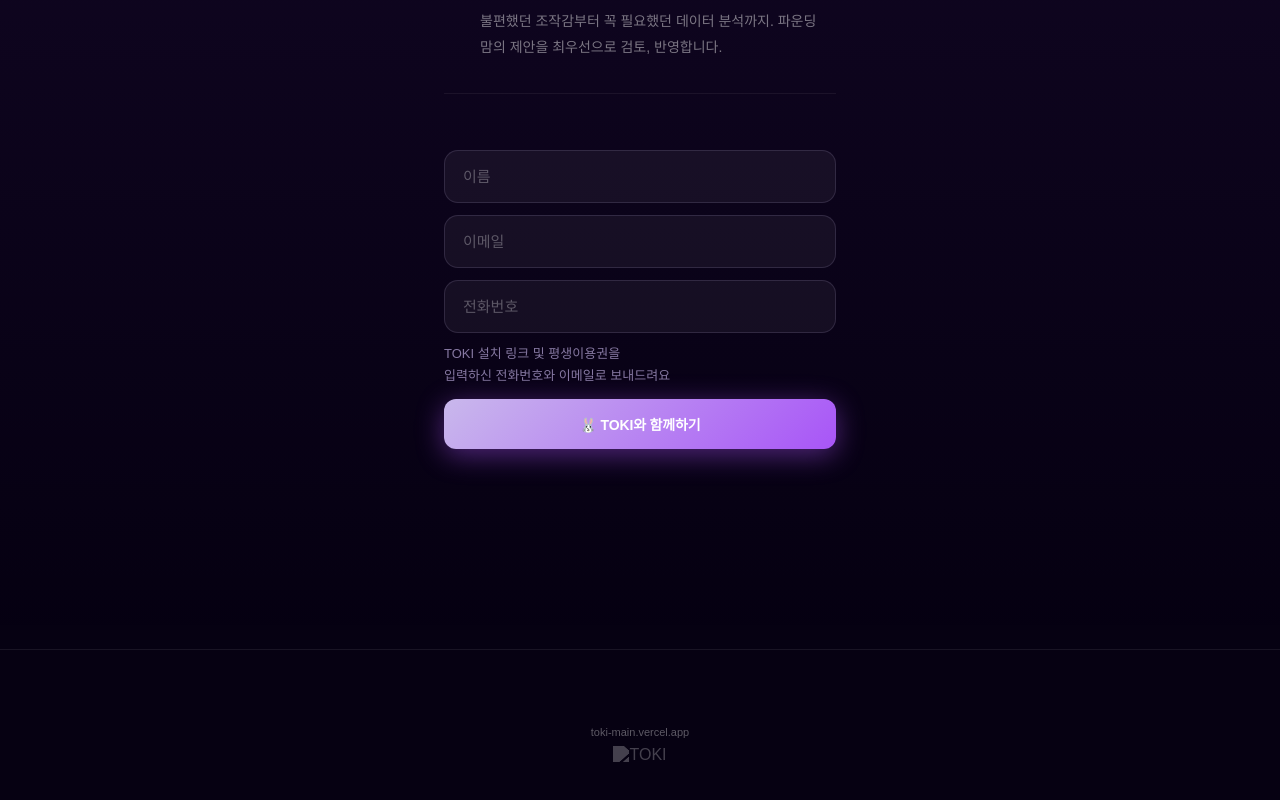
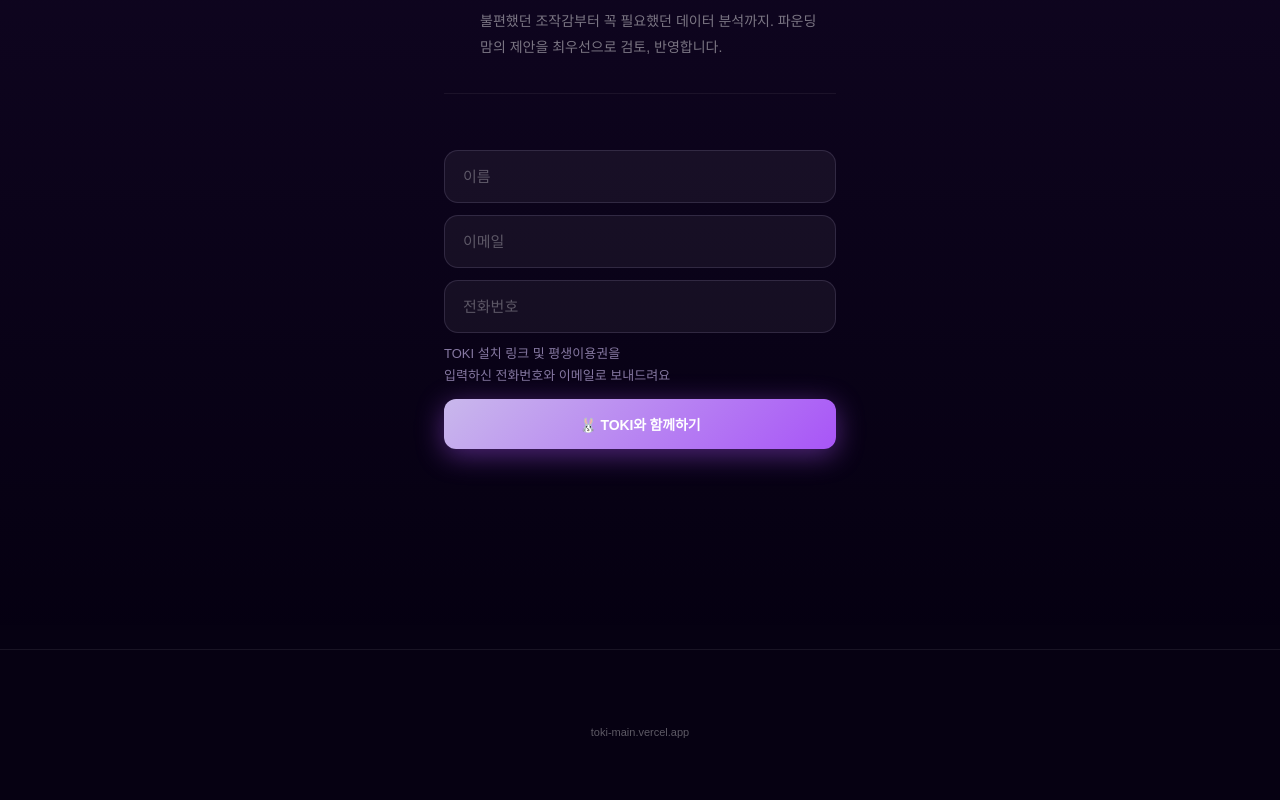
Before and after one commit to Somyoung-Kim/TOKI_landing, a plain HTML site: page index.html in a window 1280 px wide. Shown: the part 6845-7645 px from the top of the page. Drawn offline with Linux system fonts and the light colour scheme; a web font is replaced by a local one.

Commit message:
Update index.html

```diff
--- a/index.html
+++ b/index.html
@@ -1250,9 +1250,6 @@
     <div class="ft-link reveal r3">
       <a href="https://toki-main.vercel.app/" target="_blank">toki-main.vercel.app</a>
     </div>
-    <div class="ft-logo reveal r3">
-      <img src="./assets/toki_logo_clean.png" alt="TOKI"/>
-    </div>
   </div>
 </footer>
 
```
